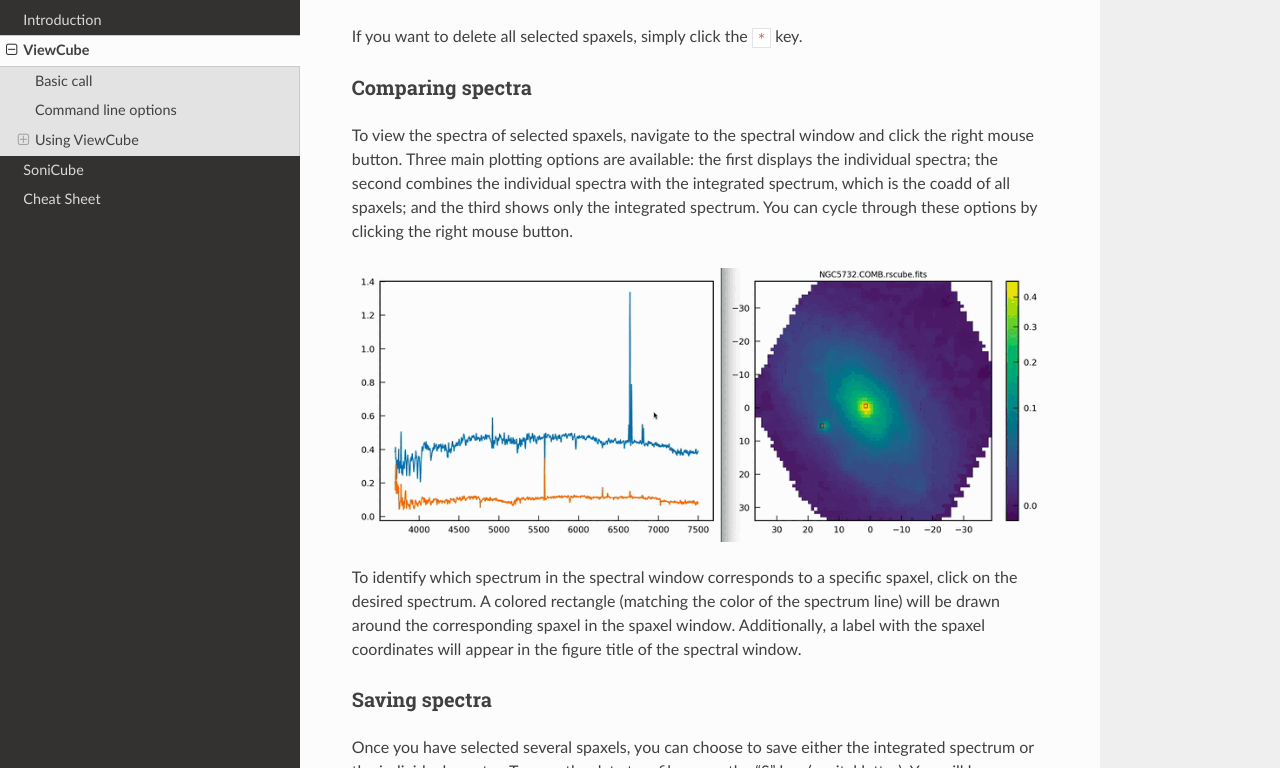
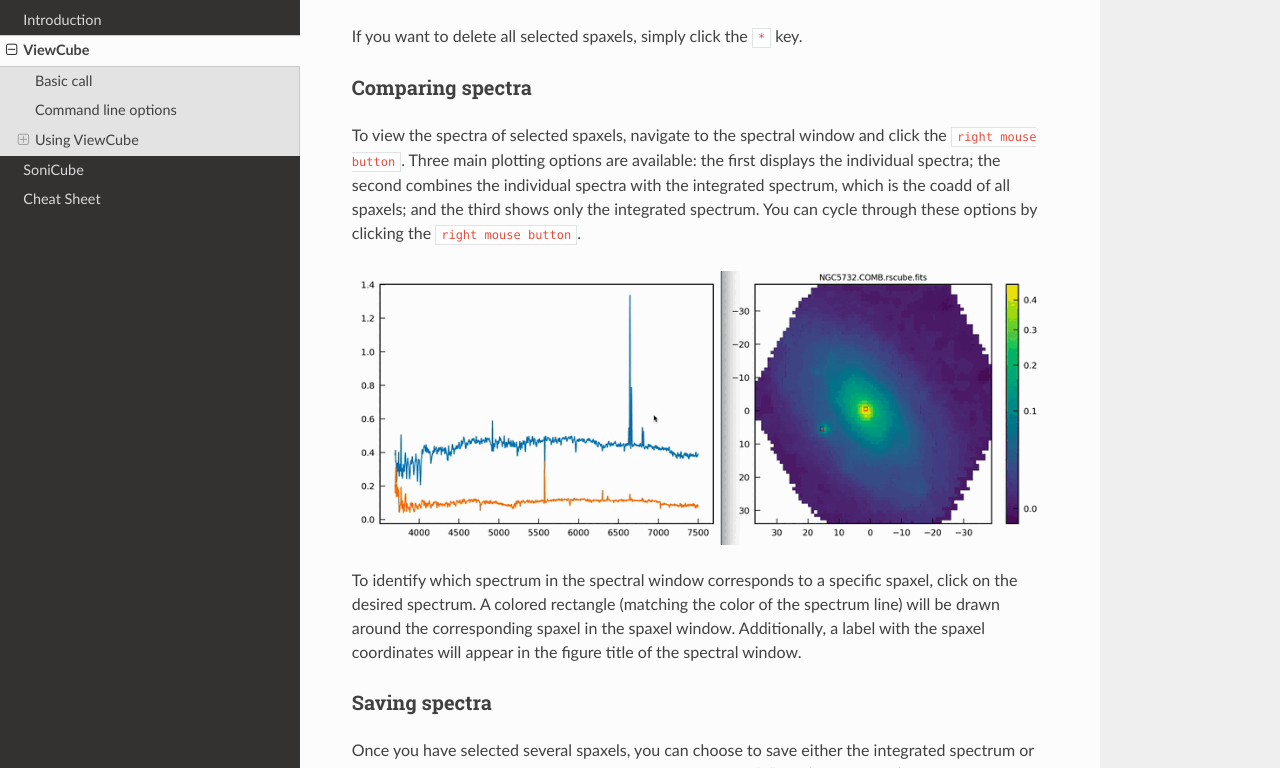
Before and after one commit to rgbIAA/viewcube, a Sphinx documentation site: the page built from docs/usage.rst, in a window 1280 px wide and 900 px high, scrolled down 9823 px, cut to the strip 132-900 px from the top of the window. Built offline with Sphinx 7.4.7 and the Read the Docs theme 3.1.0, drawn with Linux system fonts in a browser that asks for light colours.

```diff
--- a/docs/usage.rst
+++ b/docs/usage.rst
@@ -329,10 +329,10 @@ Comparing spectra
 -----------------
 
 To view the spectra of selected spaxels, navigate to the spectral window and click the
-right mouse button. Three main plotting options are available: the first displays the
+``right mouse button``. Three main plotting options are available: the first displays the
 individual spectra; the second combines the individual spectra with the integrated
 spectrum, which is the coadd of all spaxels; and the third shows only the integrated
-spectrum. You can cycle through these options by clicking the right mouse button.
+spectrum. You can cycle through these options by clicking the ``right mouse button``.
 
 .. figure:: figures/spectrum_comparison.gif
 
```
